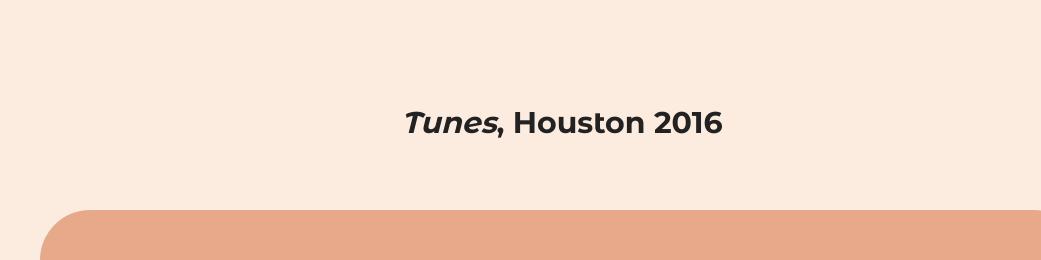
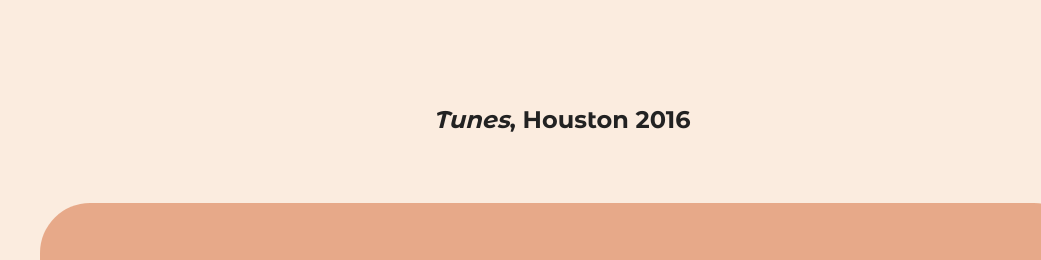
Before and after one commit to kenna-bramble/Dorothy-Delong-Portfolio-Website, a website built with Parcel: page index.html in a window 1280 px wide. Shown: the part 1207-1467 px from the top of the page, 0-1041 px from the left. Built offline with nearby package versions, Linux system fonts and the light colour scheme.

Commit message:
Adjusted font-size properties for tablet and desktop image-titles

```diff
--- a/css/main.css
+++ b/css/main.css
@@ -185,15 +185,6 @@ h3 {
   max-width: 1200px;
 
 }
-/*
-#gallery img {
-  width: 100%;
-  height: 100%;
-  object-fit: cover;
-  margin: 20px 0;
-  border-radius: 5px;
-  box-shadow: 0 20px 30px #A5928F;
-} */
 
 #slider {
   overflow: hidden;
@@ -249,6 +240,7 @@ h3 {
   width: 100%;
   overflow:hidden;
 }
+
 #image-titles .titles {
   position: relative;
   width: 500%;
@@ -261,6 +253,7 @@ h3 {
   width: 20%;
   float: left;
   margin: 20px 0;
+  font-size: 1em;
 }
 
 .title {
@@ -518,28 +511,9 @@ li img {
     width: 40px;
   }
 
-
-  /* START -- GALLERY SLIDER PROPERTIES */
-
-
-
-   /* #gallery img {
-    margin: 0;
+  #image-titles .titles h3 {
+    font-size: 1.25em;
   }
-
-  #gallery figure {
-    width: 490px;
-    height: 309px;
-    margin: 40px 10px;
-  }
-
-  #gallery .container {
-    flex-flow: row wrap;
-    justify-content: space-around;
-  } */
-
-  /* END -- GALLERY SLIDER PROPERTIES */
-
 
   #about .container {
     flex-direction: row-reverse;
@@ -588,6 +562,9 @@ li img {
     font-size: 1.25em;
   }
 
+  #image-titles .titles h3 {
+    font-size: 1.5em;
+  }
 
 }
 
```
